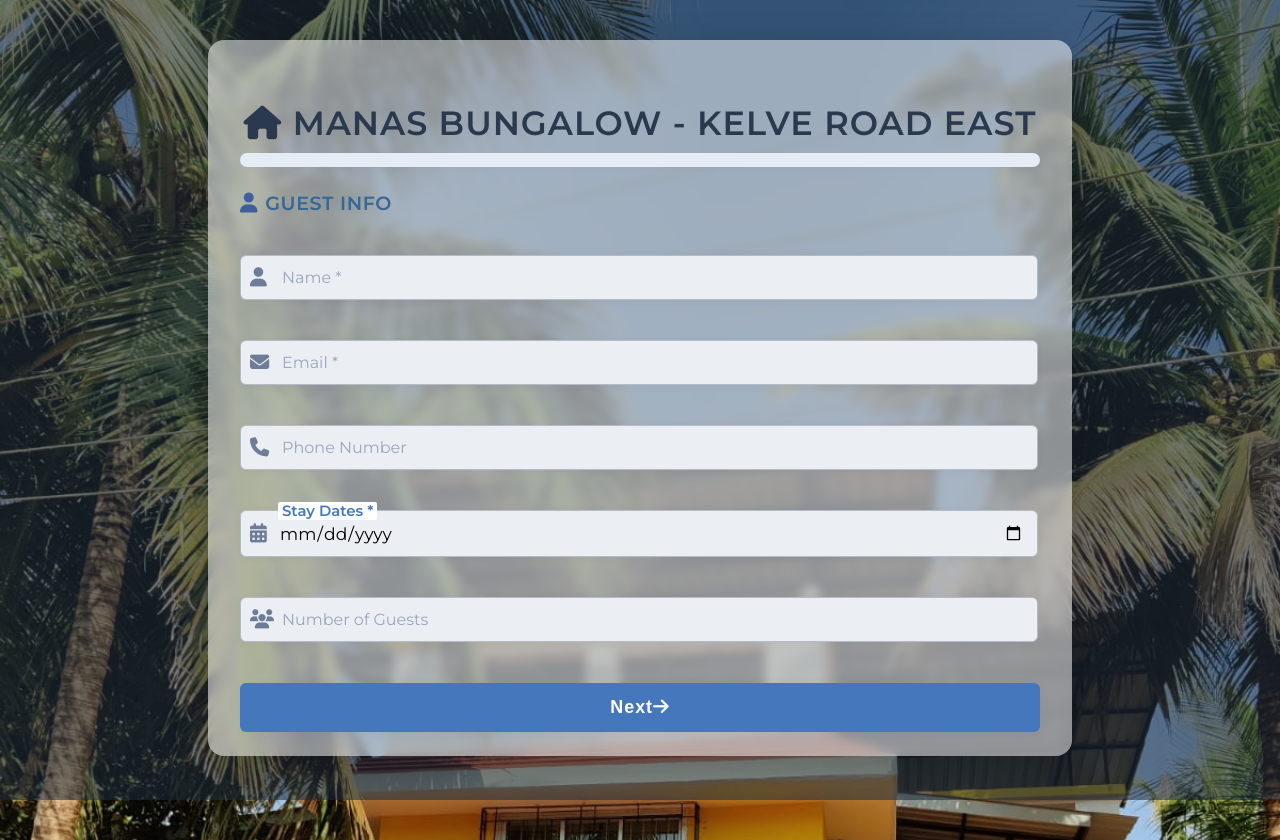
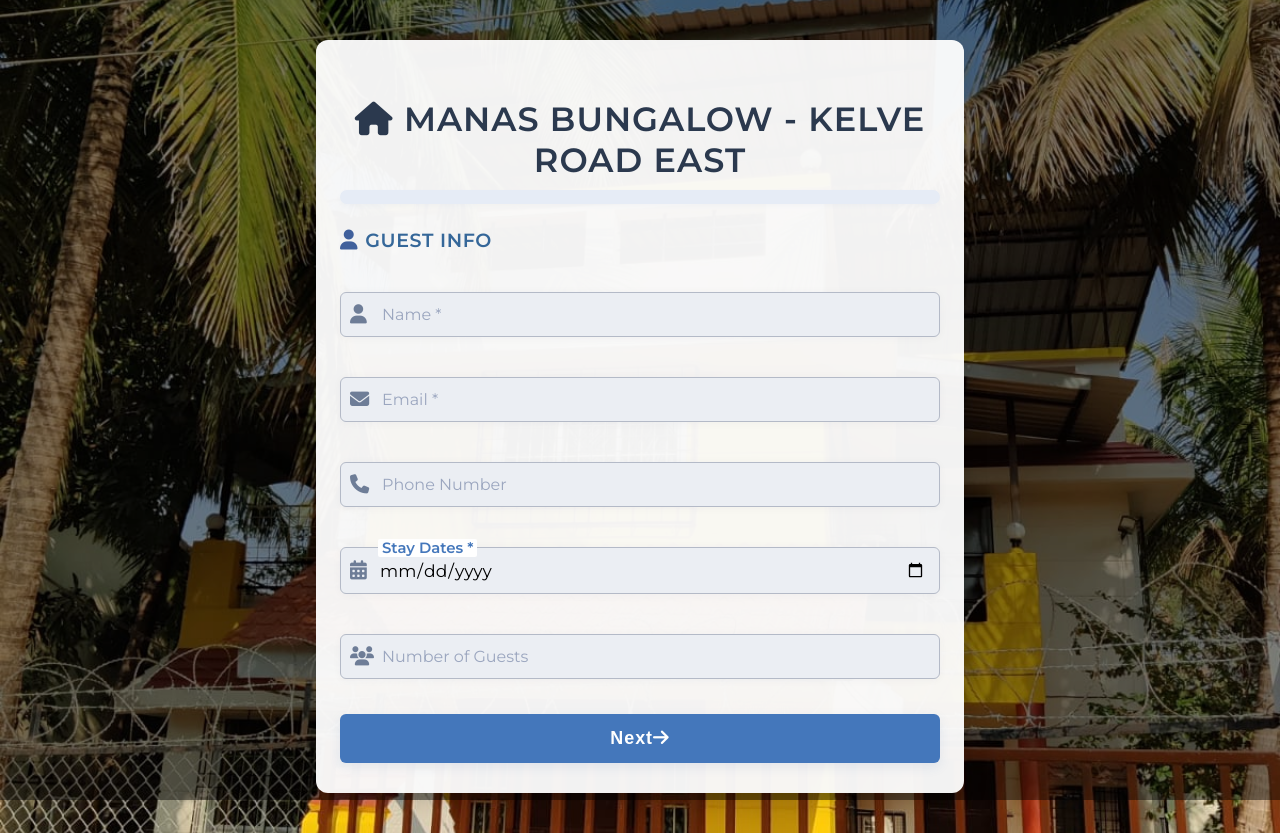
Before and after one commit to KELWA2012/MANAS, a plain HTML site: page index.html in a window 1280 px wide. Drawn offline with Linux system fonts and the light colour scheme.

Commit message:
Update index.html

```diff
--- a/index.html
+++ b/index.html
@@ -10,32 +10,31 @@
   <link href="https://cdnjs.cloudflare.com/ajax/libs/font-awesome/6.4.2/css/all.min.css" rel="stylesheet">
   <style>
     body {
-      background: no-repeat center center fixed;
+  margin: 0;
+  font-family: 'Montserrat', sans-serif;
+  color: #333;
   background-size: cover;
-      font-family: 'Montserrat', Arial, sans-serif;
-      margin: 0;
-      padding: 0;
-      overflow: hidden;
-      min-height: 100vh;
+  background-position: center;
+  background-repeat: no-repeat;
   transition: background-image 1s ease-in-out;
+  overflow-y: auto !important;
 }
     .overlay {
   position: fixed;
-      top: 0; left: 0; right: 0; bottom: 0;
-      background: rgba(30,45,60,0.55);
+  top: 0; left: 0;
+  width: 100%; height: 100%;
+  background: rgba(0,0,0,0.45);
   z-index: 0;
 }
     .container {
   position: relative;
   z-index: 1;
-      max-width: 800px;
-      width: 100%;
+  max-width: 600px;
   margin: 40px auto;
-      background: rgba(255, 255, 255, 0.518);
-      backdrop-filter: blur(5px);
-      padding: 34px 32px 24px 32px;
-      border-radius: 16px;
-      box-shadow: 0 8px 36px 0 rgba(0,0,0,0.20);
+  background: rgba(255,255,255,0.95);
+  padding: 30px 24px;
+  border-radius: 12px;
+  box-shadow: 0 8px 24px rgba(0,0,0,0.15);
 }
     @media (max-width: 900px) {
       .container {
@@ -49,6 +48,7 @@
         padding: 14px 3vw 10px 3vw;
         border-radius: 8px;
         min-width: unset;
+        padding-bottom: 80px;
       }
       h2 {
         font-size: 1.2em;
@@ -119,6 +119,8 @@
     }
     .form-section.active {
       display: block;
+      height: auto;
+      overflow: visible;
     }
     @keyframes fadeIn {
       from {opacity: 0;}
@@ -256,8 +258,11 @@
     .action-row {
       margin-top: 14px;
       display: flex;
-      justify-content: space-between;
+      justify-content: flex-end;
       align-items: center;
+      margin-bottom: 0;
+      flex-direction: column;
+      align-items: stretch;
     }
     .progress-bar-container {
       margin-bottom: 25px;
@@ -274,7 +279,7 @@
       transition: width 0.35s;
     }
     .submit-btn {
-      width: 100%;
+      width: auto;
       background: #4477bb;
       color: #fff;
       border: none;
@@ -284,7 +289,7 @@
       font-weight: 600;
       letter-spacing: 1px;
       cursor: pointer;
-      margin-top: 18px;
+      margin-top: 12px;
       box-shadow: 0 4px 12px rgba(48,100,180,.10);
       transition: background 0.19s;
       display: flex;
```
Lines whose indentation alone changed are shown as unchanged.
